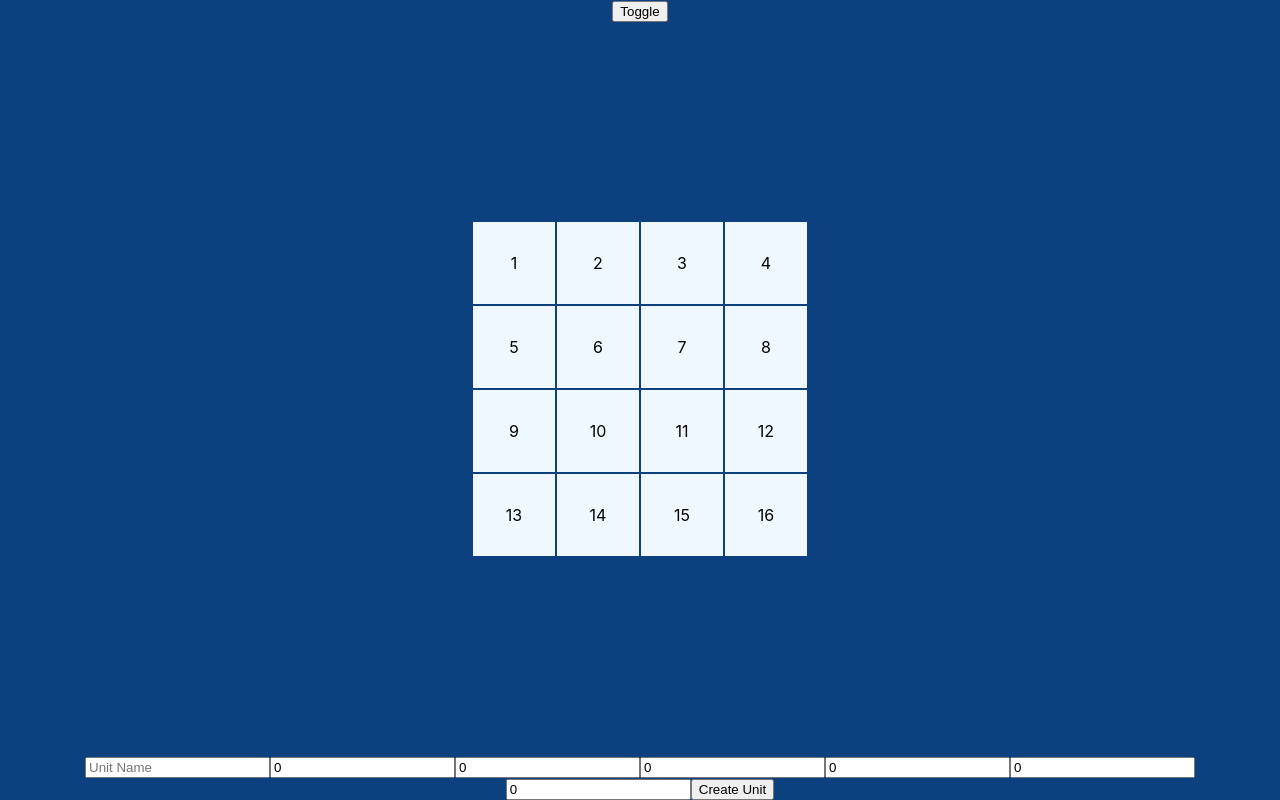
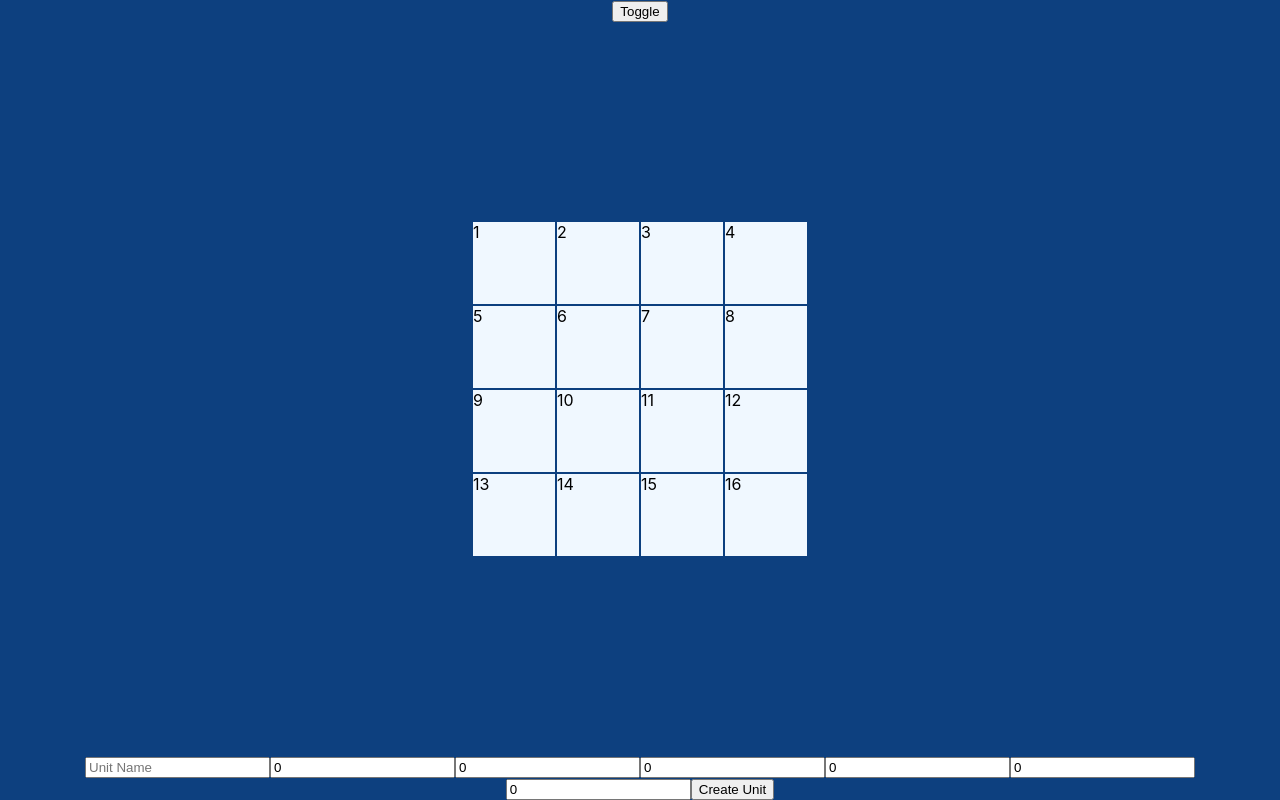
Before and after one commit to rallosdrake/GraphQL, a React (Create React App) app in the folder client/: page / in a window 1280 px wide. Both pictures are taken after a click on the button "Toggle". Built offline with nearby package versions, Linux system fonts and the light colour scheme; no server answers.

Commit message:
adds on hover event and styles

```diff
--- a/client/src/Components/BoardCell.js
+++ b/client/src/Components/BoardCell.js
@@ -2,7 +2,16 @@ import React from "react";
 
 function BoardCell({ index }) {
   console.log(index, "this is the index");
-  return <td className="board-col">{index}</td>;
+  return (
+    <td
+      className="board-col"
+      //   onMouseOver={() => {
+
+      //   }}
+    >
+      <div className="index-number">{index}</div>
+    </td>
+  );
 }
 
 export default BoardCell;
--- a/client/src/styles/style.css
+++ b/client/src/styles/style.css
@@ -47,7 +47,16 @@
   background-color: aliceblue;
   width: 80px;
   height: 80px;
+}
+.board-col {
+  position: relative;
+}
 
-  /* text-align: center;
-  vertical-align: middle; */
+.board-col:hover {
+  background-color: yellow;
 }
+.index-number {
+  position: absolute;
+  top: 0;
+  left: 0;
+}
```
